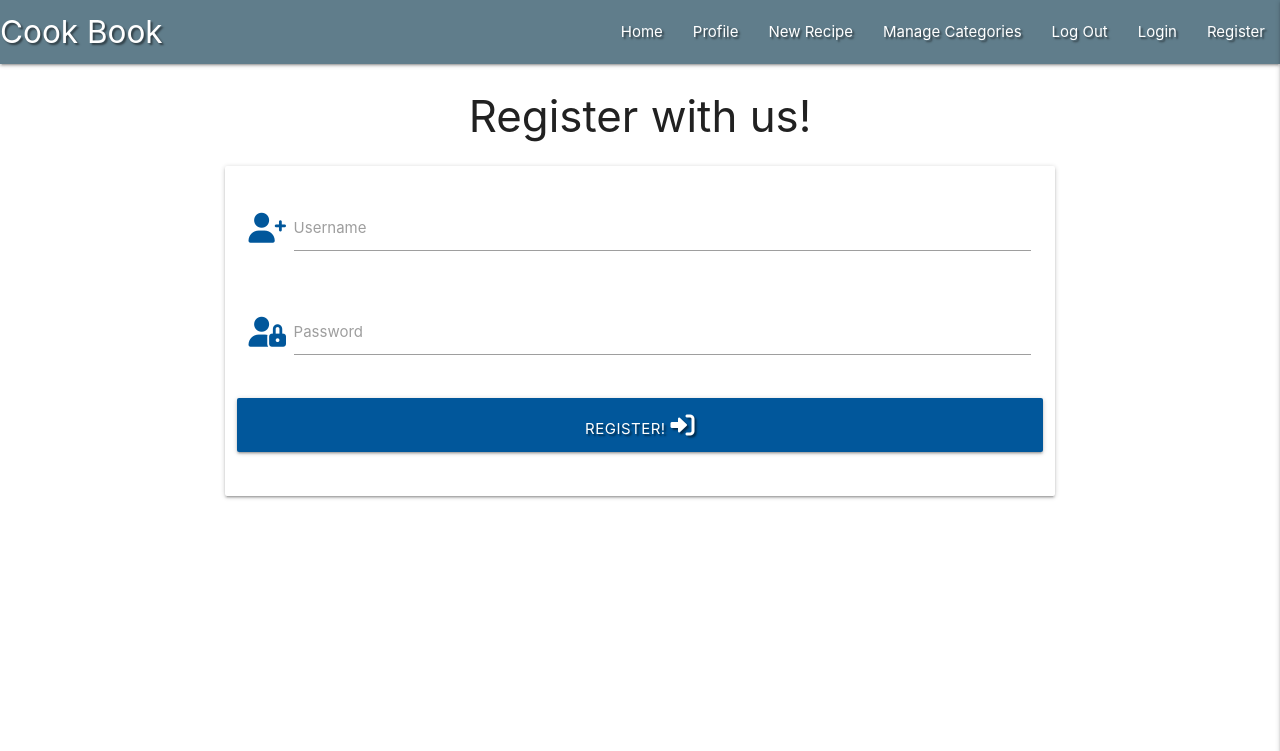
After one commit to OliverDaviesCodes/CookBook_Project, a Flask app: page /register in a window 1280 px wide. The commit adds this page. Shown: the top 751 px of the page. Run offline with Flask 2, Linux system fonts and the light colour scheme; some libraries are stand-ins or nearby versions.

Commit message:
Added register template for website

```diff
--- a/app.py
+++ b/app.py
@@ -4,6 +4,7 @@ from flask import (
     redirect, request, session, url_for)
 from flask_pymongo import PyMongo
 from bson.objectid import ObjectId
+from werkzeug.security import generate_password_hash, check_password_hash
 if os.path.exists("env.py"):
     import env
 
@@ -23,6 +24,10 @@ def get_recipes():
     return render_template("recipes.html", recipes=recipes)
 
 
+@app.route("/register", methods=["GET", "POST"])
+def register():
+    return render_template("register.html")
+
 # This tells the app how and where to run the application
 
 
--- a/templates/base.html
+++ b/templates/base.html
@@ -32,7 +32,7 @@
                     <li><a href="#">Manage Categories</a></li>
                     <li><a href="#">Log Out</a></li>
                     <li><a href="#">Login</a></li>
-                    <li><a href="#">Register</a></li>
+                    <li><a href="{{ url_for('register') }}">Register</a></li>
                 </ul>
             </div>
         </nav>
@@ -48,7 +48,7 @@
             <li><a href="#">Manage Categories</a></li>
             <li><a href="#">Log Out</a></li>
             <li><a href="#">Login</a></li>
-            <li><a href="#">Register</a></li>
+            <li><a href="{{ url_for('register') }}">Register</a></li>
         </ul>
 
     </header>
--- /dev/null
+++ b/templates/register.html
@@ -0,0 +1,35 @@
+{% extends "base.html" %}
+{% block content %}
+
+<h3 class="center-align">Register with us!</h3>
+
+<div class="row">
+    <form class="col s12 m8 offset-m2" method="POST" action="{{ url_for('register') }}">
+        <div class="card-panel">
+            <!--Username field-->
+            <div class="row">
+                <div class="input-field col s12">
+                    <i class="fas fa-user-plus prefix light-blue-text text-darken-4"></i>
+                    <input id="username" name="username" type="text" class="validate">
+                    <label for="username">Username</label>
+                </div>
+            </div>
+            <!--Password field-->
+            <div class="row">
+                <div class="input-field col s12">
+                    <i class="fas fa-user-lock prefix light-blue-text text-darken-4"></i>
+                    <input id="password" name="password" type="password" class="validate">
+                    <label for="password">Password</label>
+                </div>
+            </div>
+            <!--Register Button-->
+            <div class="row">
+                <button type="submit" class="col s12 btn-large light-blue darken-4 text-shadow">
+                    Register! <i class="fas fa-sign-in-alt"></i>
+                </button>
+            </div>
+        </div>
+    </form>
+</div>
+
+{% endblock %}
```
